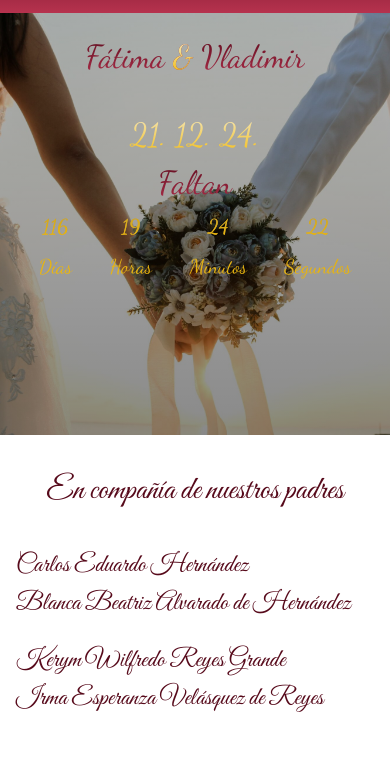
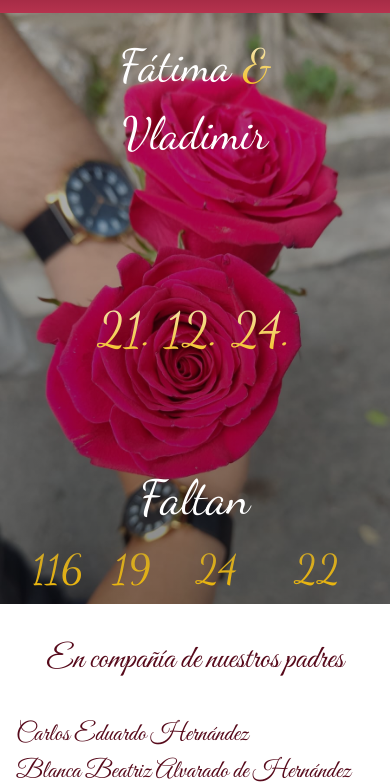
Before and after one commit to KerymReyesv/Invitacion-F-V, a plain HTML site: page index.html in a window 390 px wide. Shown: the part 71-855 px from the top of the page. Drawn offline with nearby package versions, Linux system fonts and the light colour scheme; a script that the page names is missing.

Commit message:
actualizacion

```diff
--- a/style.css
+++ b/style.css
@@ -59,9 +59,7 @@ body{
 .names-hero{
   font-family: 'Dancing Script';
   font-size: 150px;
-  background-image: var(--gradiente-vino);
-  -webkit-background-clip: text;
-  -webkit-text-fill-color: transparent;
+  color: white;
 }
 .rsvp{
     margin-top: 1rem;
@@ -70,7 +68,7 @@ body{
 /****************** MEDIA QUERIES NAVBAR ********************/
 
 
-@media (min-width: 375px) and (max-width: 916px) {
+@media (min-width: 360px) and (max-width: 916px) {
 
   html{
     scroll-behavior: smooth;
@@ -102,7 +100,7 @@ body{
   background-image:linear-gradient(
     rgba(0, 0, 0, 0.275), /* Color negro con opacidad del 50% */
     rgba(0, 0, 0, 0.462) /* Color negro con opacidad del 50% */
-), url('img/hero.jpg');
+), url('img/hero.jpeg');
   background-size: cover;
   background-position: center;
   background-repeat: no-repeat;
@@ -123,7 +121,7 @@ body{
 .hero, h2{
     width: 100%;
     font-size: 100px;
-    color: #570a1b;
+    color: #6d1d1d;
 }
 .hero-p{
   width: 100%;
@@ -138,9 +136,7 @@ body{
 }
 .hero-p1{
   font-family: 'Dancing Script';
-  background-image: var(--gradiente-vino);
-  -webkit-background-clip: text;
-  -webkit-text-fill-color: transparent;
+  color: #ffffff;
   display: flex;
   align-items: center;
   justify-content: center;
@@ -155,23 +151,26 @@ body{
 /****************** MEDIA QUERIES HEADER ********************/
 
 
-@media (min-width: 375px) and (max-width: 916px) {
+@media (min-width: 360px) and (max-width: 916px) {
 
   .header{
 
       background-position: top; /* La imagen se alinea arriba */
-      height: 50vh; /* Reduce la altura de la sección hero */
+      height: 70vh; /* Reduce la altura de la sección hero */
       padding: 20px; /* Añade padding para dar margen alrededor del contenido */
   }
   .names-hero{
-    font-size: 2rem;
+    font-size: 45px;
     margin-top: -30px;
+
   }
   .hero-p{
-    font-size: 2rem;
+    font-size: 3rem;
+    margin-top: 6rem;
   }
   .hero-p1{
-    font-size: 2rem;
+    font-size: 3rem;
+    margin-top: 6rem;
   }
 }
 
@@ -189,9 +188,7 @@ body{
 }
 
 #countdown-timer div {
-  background-image: linear-gradient(0deg, rgba(244,187,7,1) 0%, rgb(197, 161, 45) 100%);
-    -webkit-background-clip: text;
-    -webkit-text-fill-color: transparent;
+  color: white;
   padding: 10px;
   border-radius: 5px;
   font-size: 60px;
@@ -208,7 +205,7 @@ body{
 
 /****************** MEDIA QUERIES COUNTDOWN ********************/
 
-@media (min-width: 375px) and (max-width: 916px){
+@media (min-width: 360px) and (max-width: 916px){
 
       .countdown {
         flex-direction: column; /* Cambiar a columna en móviles */
@@ -216,11 +213,11 @@ body{
     }
 
     #countdown-timer div {
-        font-size: 20px; /* Tamaño de fuente más pequeño */
+        font-size: 25px; /* Tamaño de fuente más pequeño */
         margin-bottom: 10px; /* Espacio entre los elementos */
     }
     #countdown-timer span {
-      font-size: 20px; /* Tamaño de fuente más pequeño */
+      font-size: 40px; /* Tamaño de fuente más pequeño */
       margin-bottom: 10px; /* Espacio entre los elementos */
   }
 
@@ -254,7 +251,7 @@ body{
 
 /****************** MEDIA QUERIES PADRES ********************/
 
-@media (min-width: 375px) and (max-width: 916px){
+@media (min-width: 360px) and (max-width: 916px){
 
   .padres h2{
     font-size: 2rem;
@@ -309,9 +306,10 @@ body{
     padding: 16px;
 }
 .card-content h3{
-    font-size: 25px;
     margin-bottom: 8px;
     color: #ffffff;
+    font-family: 'Dancing Script';
+    font-size: 30px;
 }
 .card-content p{
     color: #ffffff;
@@ -323,7 +321,7 @@ body{
 
 /****************** MEDIA QUERIES UBICACION ********************/
 
-@media (min-width: 375px) and (max-width: 916px){
+@media (min-width: 360px) and (max-width: 916px){
 
   .titulo{
     margin-bottom: -20%;
@@ -336,7 +334,7 @@ body{
     height: 60vh;
   }
   .card-content h3{
-    font-size: 16px;
+    font-size: 25px;
   }
   .card-content p{
     font-size: 16px;
@@ -623,7 +621,7 @@ body{
 
 /****************** MEDIA QUERIES SECTION PLAYLIST SPOTIFY ********************/
 
-@media (min-width: 375px) and (max-width: 916px){
+@media (min-width: 360px) and (max-width: 916px){
 
     .titulo-playlist h2{
       font-size: 2rem;
@@ -659,7 +657,7 @@ body{
 
 /****************** MEDIA QUERIES SECTION SOBRE ********************/
 
-@media (min-width: 375px) and (max-width: 916px){
+@media (min-width: 360px) and (max-width: 916px){
 
   #regalo{
     font-size: 2rem;
@@ -817,7 +815,7 @@ body{
 
 /****************** MEDIA QUERIES SECTION PAGO EN LINEA ********************/
 
-@media (min-width: 375px) and (max-width: 916px){
+@media (min-width: 360px) and (max-width: 916px){
 
   .flip-card-front{
     left: -750px;
@@ -848,7 +846,7 @@ body{
 
 /****************** MEDIA QUERIES ********************/
 
-@media (min-width: 375px) and (max-width: 916px){
+@media (min-width: 360px) and (max-width: 916px){
 
   .titulo-asistencia{
     font-size: 3rem;
```
Also changed, not shown: index.html (+1 -1 lines), img/hero.jpeg (added).
